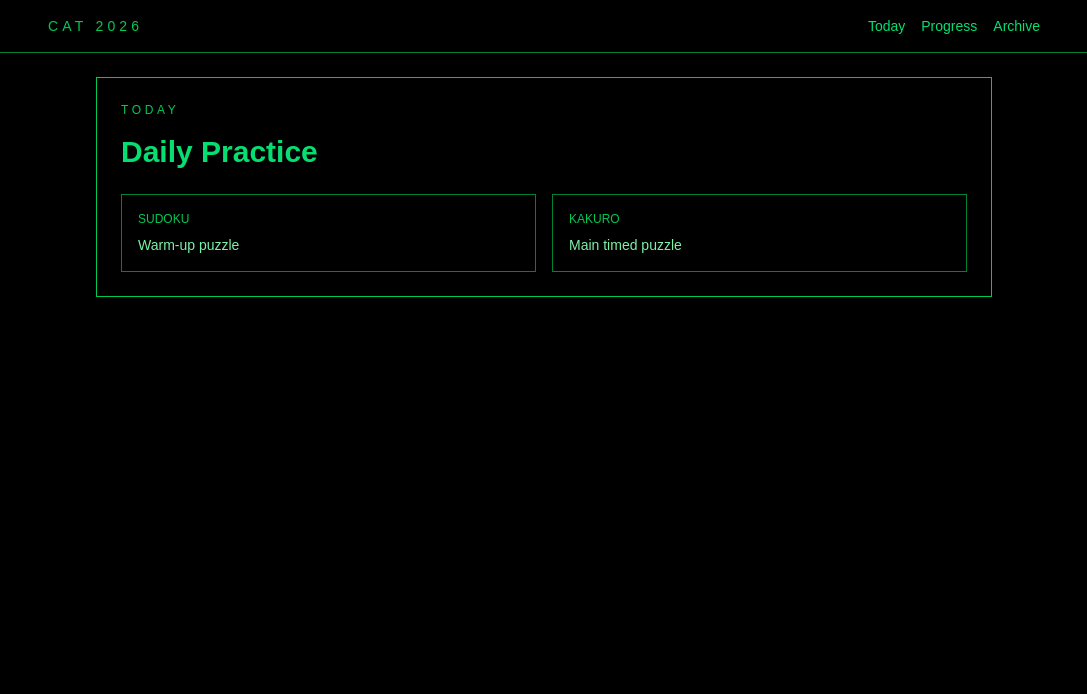
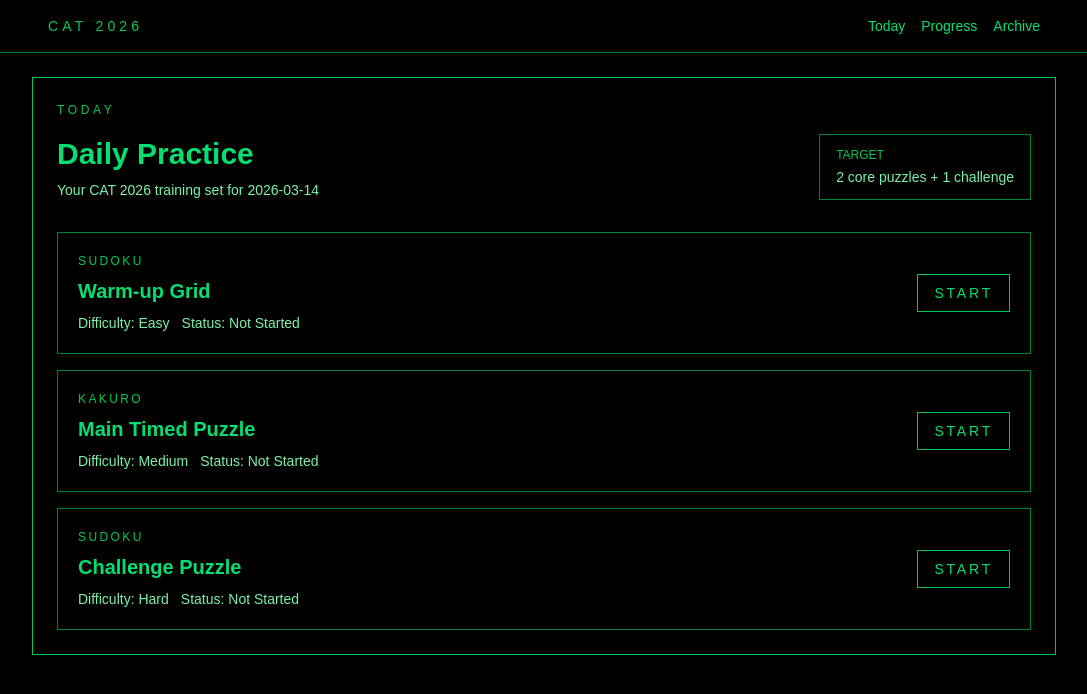
Before and after one commit to varshasee/puzzle-practise, a Next.js app in the folder cat2026-web/: page /today in a window 1280 px wide. Shown: the top 694 px of the page, without its empty margins (96-1183 px from the left). Built offline with nearby package versions, Linux system fonts and the light colour scheme.

Commit message:
feat: add daily puzzle cards to today page

```diff
--- a/cat2026-web/app/today/page.tsx
+++ b/cat2026-web/app/today/page.tsx
@@ -1,23 +1,84 @@
+type PuzzleCard = {
+  id: string;
+  title: string;
+  type: "Sudoku" | "Kakuro";
+  difficulty: "Easy" | "Medium" | "Hard";
+  status: "Not Started" | "In Progress" | "Completed";
+};
+
+const todaysPuzzles: PuzzleCard[] = [
+  {
+    id: "sudoku-warmup",
+    title: "Warm-up Grid",
+    type: "Sudoku",
+    difficulty: "Easy",
+    status: "Not Started",
+  },
+  {
+    id: "kakuro-main",
+    title: "Main Timed Puzzle",
+    type: "Kakuro",
+    difficulty: "Medium",
+    status: "Not Started",
+  },
+  {
+    id: "sudoku-challenge",
+    title: "Challenge Puzzle",
+    type: "Sudoku",
+    difficulty: "Hard",
+    status: "Not Started",
+  },
+];
+
 export default function TodayPage() {
+  const today = new Date().toLocaleDateString("en-CA");
+
   return (
     <main className="min-h-screen bg-black text-green-400 p-6">
-      <div className="mx-auto max-w-4xl border border-green-500 p-6">
+      <div className="mx-auto max-w-5xl border border-green-500 p-6">
         <p className="text-xs uppercase tracking-[0.3em] text-green-500 mb-4">
           Today
         </p>
 
-        <h1 className="text-3xl font-bold mb-6">Daily Practice</h1>
-
-        <div className="grid gap-4 md:grid-cols-2">
-          <div className="border border-green-700 p-4">
-            <p className="text-xs uppercase text-green-500 mb-2">Sudoku</p>
-            <p className="text-sm text-green-300">Warm-up puzzle</p>
+        <div className="mb-8 flex flex-col gap-2 md:flex-row md:items-end md:justify-between">
+          <div>
+            <h1 className="text-3xl font-bold">Daily Practice</h1>
+            <p className="text-sm text-green-300 mt-2">
+              Your CAT 2026 training set for {today}
+            </p>
           </div>
 
-          <div className="border border-green-700 p-4">
-            <p className="text-xs uppercase text-green-500 mb-2">Kakuro</p>
-            <p className="text-sm text-green-300">Main timed puzzle</p>
+          <div className="border border-green-700 px-4 py-3 text-sm">
+            <p className="text-green-500 uppercase text-xs mb-1">Target</p>
+            <p className="text-green-300">2 core puzzles + 1 challenge</p>
           </div>
+        </div>
+
+        <div className="grid gap-4">
+          {todaysPuzzles.map((puzzle) => (
+            <div
+              key={puzzle.id}
+              className="border border-green-700 p-4 md:p-5"
+            >
+              <div className="flex flex-col gap-4 md:flex-row md:items-center md:justify-between">
+                <div>
+                  <p className="text-xs uppercase tracking-[0.2em] text-green-500 mb-2">
+                    {puzzle.type}
+                  </p>
+                  <h2 className="text-xl font-bold mb-2">{puzzle.title}</h2>
+
+                  <div className="flex flex-wrap gap-3 text-sm text-green-300">
+                    <span>Difficulty: {puzzle.difficulty}</span>
+                    <span>Status: {puzzle.status}</span>
+                  </div>
+                </div>
+
+                <button className="border border-green-500 px-4 py-2 text-sm uppercase tracking-[0.2em] hover:bg-green-500 hover:text-black transition">
+                  Start
+                </button>
+              </div>
+            </div>
+          ))}
         </div>
       </div>
     </main>
```
